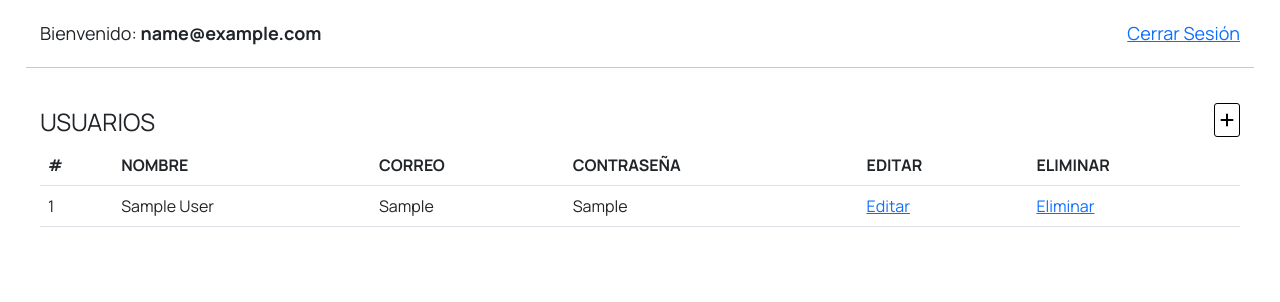
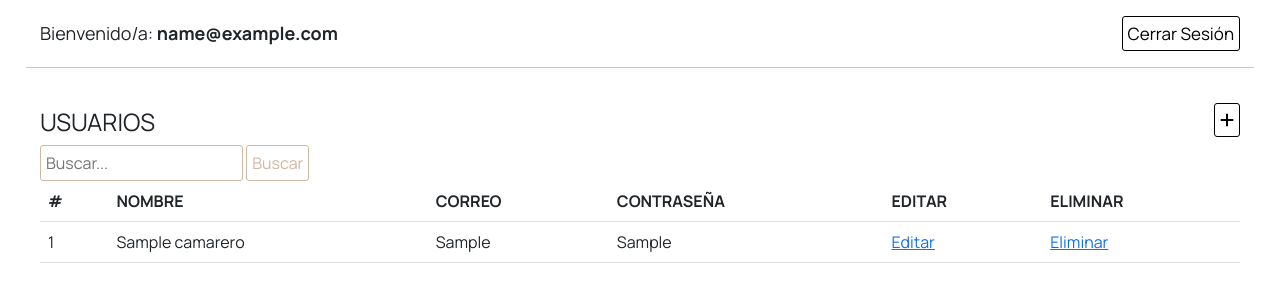
Before and after one commit to marccgarciia/GestioTaules-Marc, a PHP site: page /view/index.php in a window 1280 px wide. Shown: the top 302 px of the page. Run offline with PHP 8.4, Linux system fonts and the light colour scheme; the visitor is signed in with stand-in values (Sample User, id 1); tables that the repository leaves empty or names only in its code hold one stand-in row (values such as "Sample post"); some libraries are stand-ins or nearby versions.

Commit message:
actualizacion 00:00

```diff
--- a/config/conexion.php
+++ b/config/conexion.php
@@ -1,7 +1,7 @@
 <?php
 	$contrasena = '';
 	$usuario = 'root';
-	$nombrebd= 'bd_gestionmesas';
+	$nombrebd= 'bd_gestiotaulesmarc';
 
 	try {
 		$bd = new PDO('mysql:host=localhost;dbname='.$nombrebd,$usuario,$contrasena,array(PDO::MYSQL_ATTR_INIT_COMMAND => "SET NAMES utf8"));
--- a/controller/controllereditar.php
+++ b/controller/controllereditar.php
@@ -10,7 +10,7 @@
 	$correo = $_POST['correo'];
 	$contrasenya = $_POST['contrasenya'];
 
-	$sentencia = $bd->prepare("UPDATE tbl_admin SET nombre = ?, correo = ?, contrasenya = ? WHERE id = ?;");
+	$sentencia = $bd->prepare("UPDATE tbl_camareros SET nombre = ?, correo = ?, contrasenya = ? WHERE id = ?;");
 	$resultado = $sentencia->execute([$nombre,$correo,$contrasenya, $id]);
 
 	if ($resultado === TRUE) {
--- a/controller/controllereliminar.php
+++ b/controller/controllereliminar.php
@@ -5,7 +5,7 @@
 
 	$codigo = $_GET['id'];
 	include '../config/conexion.php';
-	$sentencia = $bd->prepare("DELETE FROM tbl_admin WHERE id = ?;");
+	$sentencia = $bd->prepare("DELETE FROM tbl_camareros WHERE id = ?;");
 	$resultado = $sentencia->execute([$codigo]);
 
 	if ($resultado === TRUE) {
--- a/controller/controllerinsertar.php
+++ b/controller/controllerinsertar.php
@@ -9,8 +9,8 @@
 	$contrasenya = $_POST['contrasenya'];
 
 
-	//$sentencia = $bd->prepare("INSERT INTO tbl_admin(nombre,correo,contrasenya) VALUES (?,?,?);");
-	$sentencia = $bd->prepare("INSERT INTO `tbl_admin`(`nombre`, `correo`, `contrasenya`) VALUES (?,?,?)");
+	//$sentencia = $bd->prepare("INSERT INTO tbl_camareros(nombre,correo,contrasenya) VALUES (?,?,?);");
+	$sentencia = $bd->prepare("INSERT INTO `tbl_camareros`(`nombre`, `correo`, `contrasenya`) VALUES (?,?,?)");
 
 	$resultado = $sentencia->execute([$nombre,$correo,$contrasenya]);
 
--- a/controller/logincontroller.php
+++ b/controller/logincontroller.php
@@ -3,7 +3,7 @@
 	include_once '../config/conexion.php';
 	$usuario = $_POST['txtUsu'];
 	$contrasena = $_POST['txtPass'];
-	$sentencia = $bd->prepare('select * from tbl_admin where correo = ? and contrasenya = ?;');
+	$sentencia = $bd->prepare('select * from tbl_camareros where correo = ? and contrasenya = ?;');
 	$sentencia->execute([$usuario, $contrasena]);
 	$datos = $sentencia->fetch(PDO::FETCH_OBJ);
 	//print_r($datos);
--- a/static/css/estilos.css
+++ b/static/css/estilos.css
@@ -9,7 +9,28 @@
     list-style: none;
     box-sizing: border-box;
 }
+.buscar{
+    padding: 5px;
+    background-color: white;
+    border-radius: 3px;
+    border: 1px solid #D2B7A2;
+    color: #D2B7A2;
+}
+.buscar:hover{
+    background-color: #D2B7A2;
+    color: white;
+    transition: all 0.3s;
+}
+#buscar{
+    padding: 5px;
+    border-radius: 3px;
+    border: 1px solid #D2B7A2;
+    color: #757575;
+}
 
+#buscar:focus-visible{
+    outline-color: #D2B7A2;
+}
 .contenedor{
     display: flex;
     width: 100%;
@@ -17,6 +38,21 @@
     justify-content: center;
     align-items: center;
     text-align: center;
+}
+
+.cerrarsesion a{
+    border: 1px solid black;
+    padding: 5px;
+    border-radius: 3px;
+    color: black;
+    text-decoration: none;
+    font-size: 17px;
+}
+
+.cerrarsesion a:hover{
+    background-color: black;
+    color: white;
+    transition: all 0.3s;
 }
 
 .formulario input{
--- a/view/añadir.php
+++ b/view/añadir.php
@@ -7,7 +7,7 @@ if (!isset($_SESSION['nombre'])) {
 } elseif (isset($_SESSION['nombre'])) {
 
     include '../config/conexion.php';
-    $sentencia = $bd->query("SELECT * FROM tbl_admin;");
+    $sentencia = $bd->query("SELECT * FROM tbl_camareros;");
     $usuarios = $sentencia->fetchAll(PDO::FETCH_OBJ);
     //print_r($usuarios);
 
--- a/view/editar.php
+++ b/view/editar.php
@@ -11,7 +11,7 @@ if (!isset($_SESSION['nombre'])) {
 	include '../config/conexion.php';
 	$id = $_GET['id'];
 
-	$sentencia = $bd->prepare("SELECT * FROM tbl_admin WHERE id = ?;");
+	$sentencia = $bd->prepare("SELECT * FROM tbl_camareros WHERE id = ?;");
 	$sentencia->execute([$id]);
 	$persona = $sentencia->fetch(PDO::FETCH_OBJ);
 	//print_r($persona);
--- a/view/index.php
+++ b/view/index.php
@@ -7,7 +7,7 @@ if (!isset($_SESSION['nombre'])) {
 } elseif (isset($_SESSION['nombre'])) {
 
 	include '../config/conexion.php';
-	$sentencia = $bd->query("SELECT * FROM tbl_admin;");
+	$sentencia = $bd->query("SELECT * FROM tbl_camareros;");
 	$usuarios = $sentencia->fetchAll(PDO::FETCH_OBJ);
 	//print_r($usuarios);
 
@@ -43,9 +43,9 @@ if (!isset($_SESSION['nombre'])) {
 <body>
 	<div class="nav">
 		<div class="bienvenida">
-			<p>Bienvenido: <b><?php echo $_SESSION['nombre'] ?></b></p>
+			<p>Bienvenido/a: <b><?php echo $_SESSION['nombre'] ?></b></p>
 		</div>
-		<div>
+		<div class="cerrarsesion">
 			<a href="../controller/cerrarsesion.php">Cerrar Sesión</a>
 		</div>
 	</div>
@@ -56,11 +56,18 @@ if (!isset($_SESSION['nombre'])) {
 				<div>
 					<h4>USUARIOS</h4>
 				</div>
+
 				<div>
 					<a href="añadir.php" id="añadir"><i class="fa-solid fa-plus"></i></a>
 				</div>
+
 			</div>
-
+			<div>
+				<form autocomplete="off" action="" method="post" id="filtro">
+					<input type="text" name="filtro" id="buscar" placeholder="Buscar..." class="">
+					<button type="submit" class="buscar">Buscar</button>
+				</form>
+			</div>
 			<table class="table table-hover">
 				<tr>
 					<th scope="col">#</th>
```
